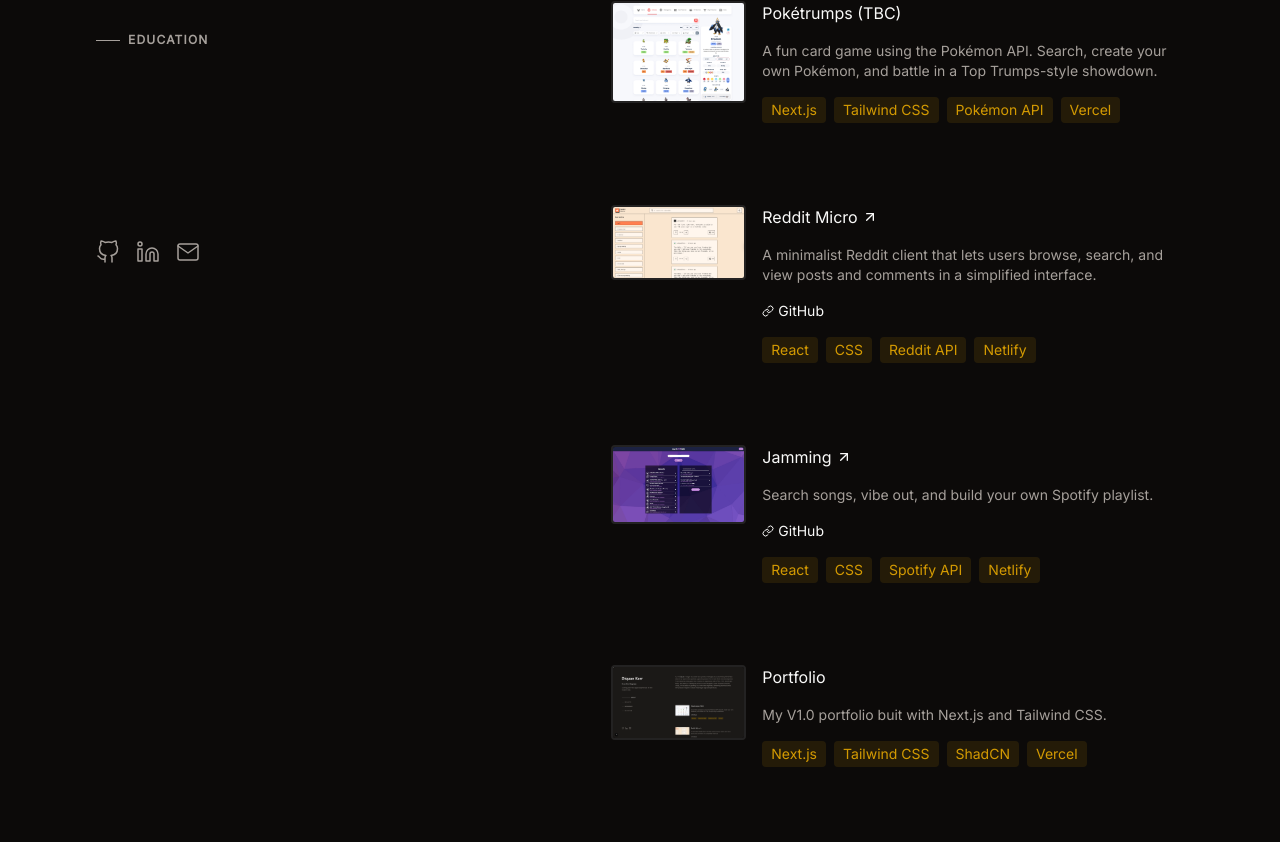
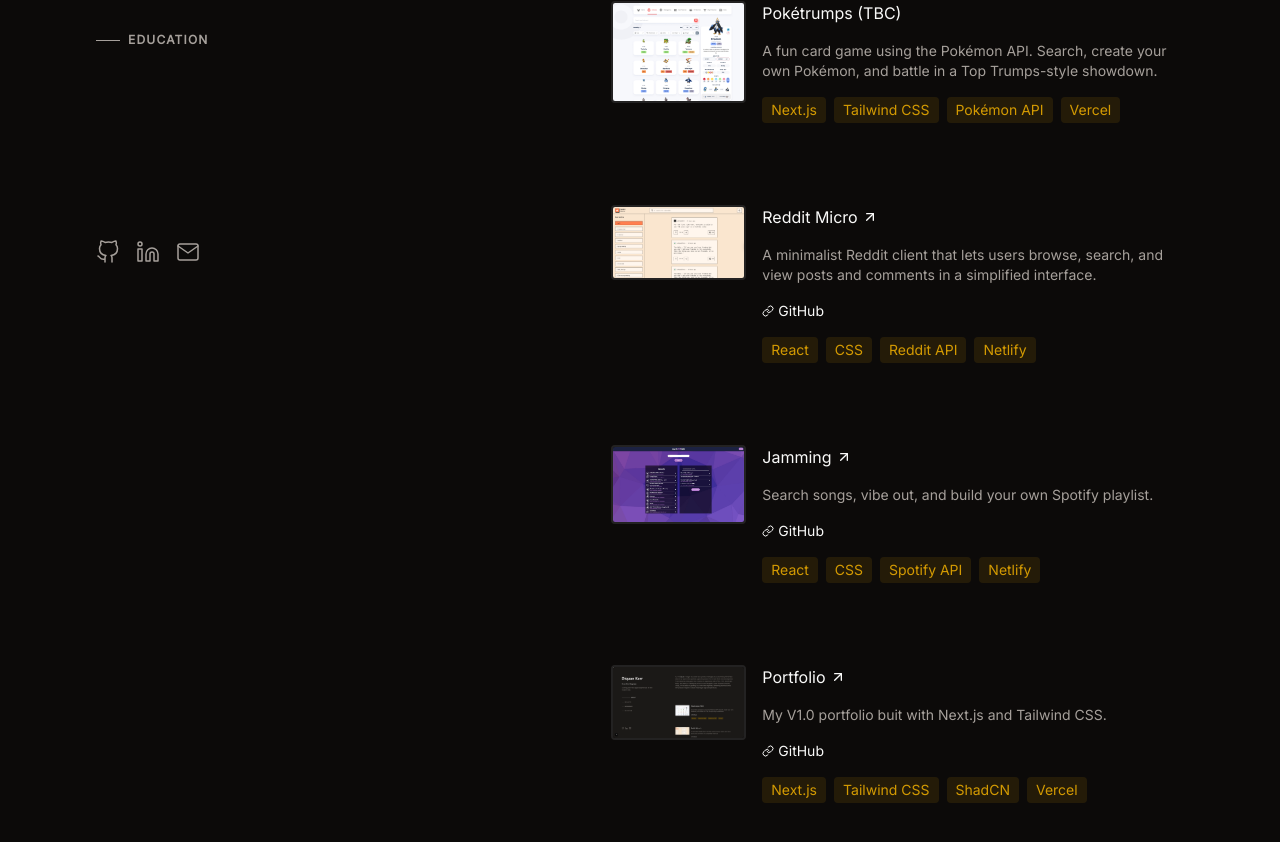
Before and after one commit to DeeKayMA/portfolio-v1, a Next.js app: page / in a window 1280 px wide. Shown: the part 440-1282 px from the top of the page. Built offline with nearby package versions, Linux system fonts and the light colour scheme.

Commit message:
changed font weight for project link

```diff
--- a/src/app/page.tsx
+++ b/src/app/page.tsx
@@ -107,8 +107,8 @@ export default function Home() {
             name="Portfolio"
             description="My V1.0 portfolio buit with Next.js and Tailwind CSS."
             links={{
-              // "Live": "https://diquan.net",
-              // "GitHub": "https://github.com/DeeKayMA/portfolio-v1"
+              "Live": "https://diquan.net",
+              "GitHub": "https://github.com/DeeKayMA/portfolio-v1"
             }}
             tools={["Next.js", "Tailwind CSS", "ShadCN", "Vercel"]}
             img="/images/Portfolio.png"
--- a/src/components/projectCard/projectCard.tsx
+++ b/src/components/projectCard/projectCard.tsx
@@ -49,7 +49,7 @@ export function ProjectCard({ name, description, links, tools, img }: ProjectCar
             {/* Need to add is hovered to arrow icon and move it to top right  */}
 
             {/* Project Description */}
-            <p className="text-sm">{description}</p>
+            <p className="text-sm ">{description}</p>
 
             {/* Project Links */}
             {(links["GitHub"])&&
@@ -61,7 +61,7 @@ export function ProjectCard({ name, description, links, tools, img }: ProjectCar
                         onClick={(e) => e.stopPropagation()} // prevent parent click
                         onMouseEnter={() => setIsHovered(true)} // When the mouse enters the link
                         onMouseLeave={() => setIsHovered(false)} // When the mouse leaves the link
-                        className="flex flex-row gap-1 items-center text-sm hover:text-amber-400 transition-all duration-100 ease-in-out "
+                        className="flex flex-row gap-1 items-center text-sm font-medium hover:text-amber-400 transition-all duration-100 ease-in-out "
                     >
                         <span className="transition-colors">{linkSVG}</span>
                         <p>GitHub</p>
```
